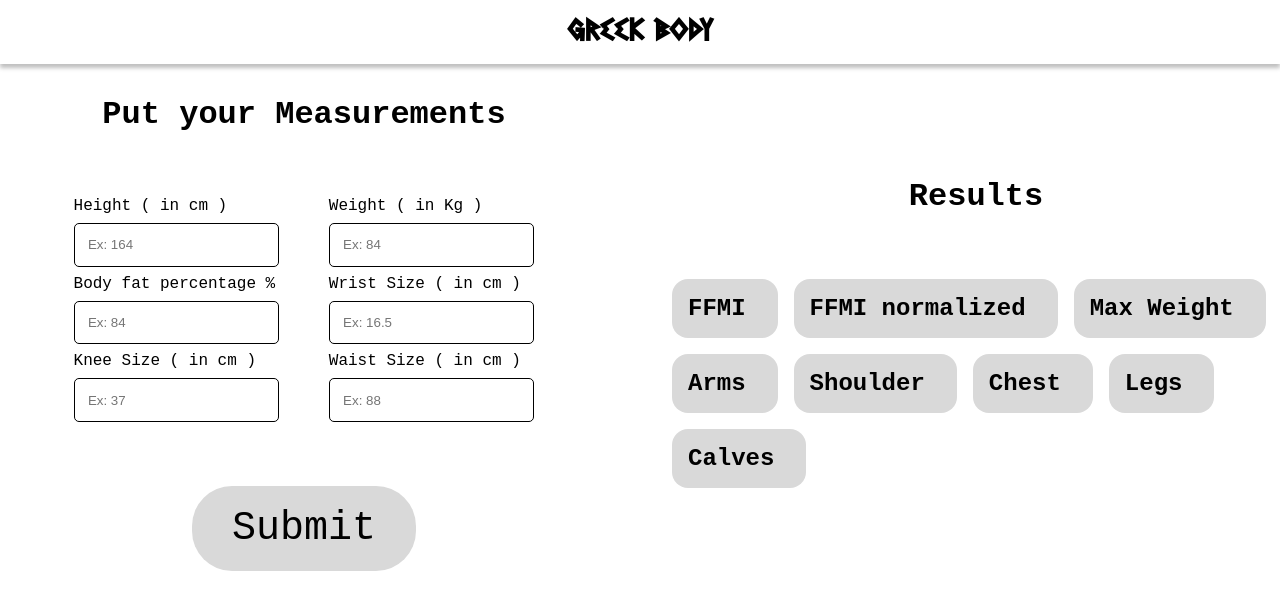
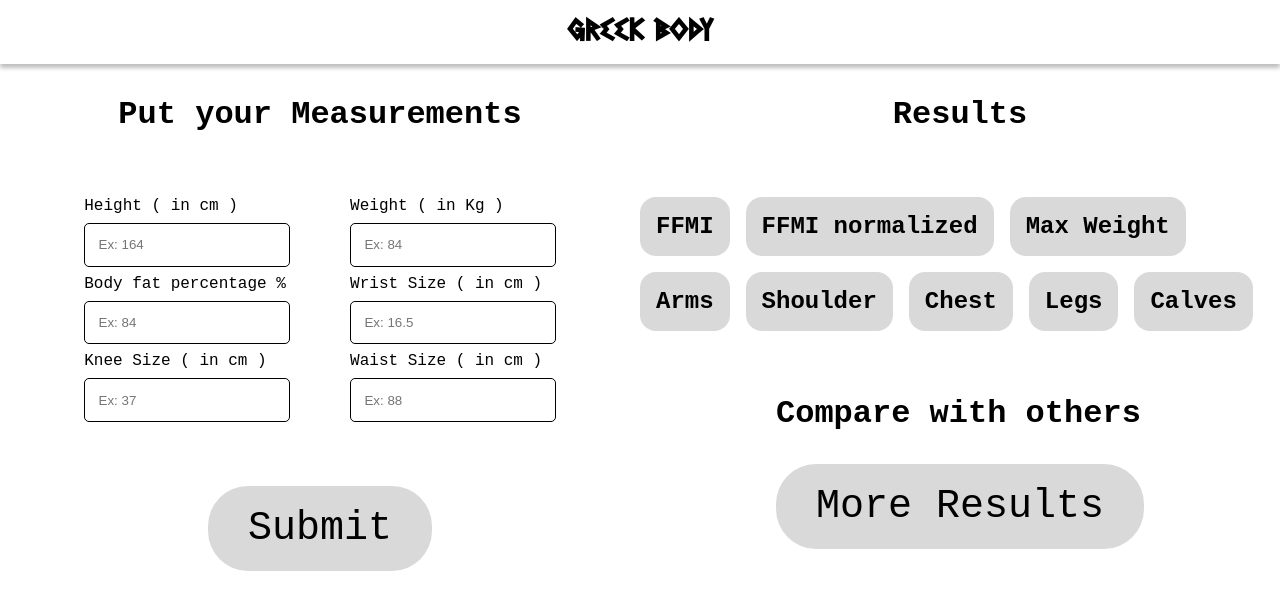
Before and after one commit to joaovitorf4/greek_body, a React (Create React App) app: page /testa in a window 1280 px wide. Shown: the top 610 px of the page. Built offline with nearby package versions, Linux system fonts and the light colour scheme; a web font is replaced by a local one.

Commit message:
refactoring some css classes

```diff
--- a/src/Main.css
+++ b/src/Main.css
@@ -30,7 +30,7 @@
   z-index: -2;
 }
 
-main {
+.Main main {
   display: flex;
   flex-direction: row;
   align-items: center;
@@ -103,4 +103,8 @@
   .start {
     padding-bottom: 4em;
   }
+
+  button {
+    font-size: 2em;
+  }
 }
--- a/src/Testa.css
+++ b/src/Testa.css
@@ -34,7 +34,7 @@
     gap: 4em;
 }
 
-.outputs div {
+.outputs .your-results {
     display: flex;
     flex-direction: row;
     flex-wrap: wrap;
@@ -47,6 +47,12 @@
     border-radius: 1em;
     display: flex;
     align-items: center;
+}
+
+.other-results {
+    display: flex;
+    flex-direction: column;
+    gap: 2em;
 }
 
 form {
--- a/src/Testa.jsx
+++ b/src/Testa.jsx
@@ -29,7 +29,7 @@
   };
 
   return (
-    <div>
+    <div className='Testa'>
       <main>
         <div className="inputs">
           <form onSubmit={handleSubmit}>
@@ -119,7 +119,7 @@
         </div>
         <div className="outputs">
           <h1>Results</h1>
-          <div>
+          <div className='your-results'>
             <div className="data-result">
               <h2>FFMI</h2>
               <h3>{submittedData ? `${(calculateFFMI(submittedData.weight, submittedData.height, submittedData.bodyFatPercentage)).toFixed(2)}` : ''}</h3>
@@ -153,7 +153,12 @@
               <h3>{submittedData ? `${calculateArmsCalves(submittedData.wristSize)} cm` : ''}</h3>
             </div>
           </div>
+          <div className='other-results'>
+            <h1>Compare with others</h1>
+            <button type="submit" className="btn-result">More Results</button>
+          </div>
         </div>
+
       </main>
     </div>
   );
```
